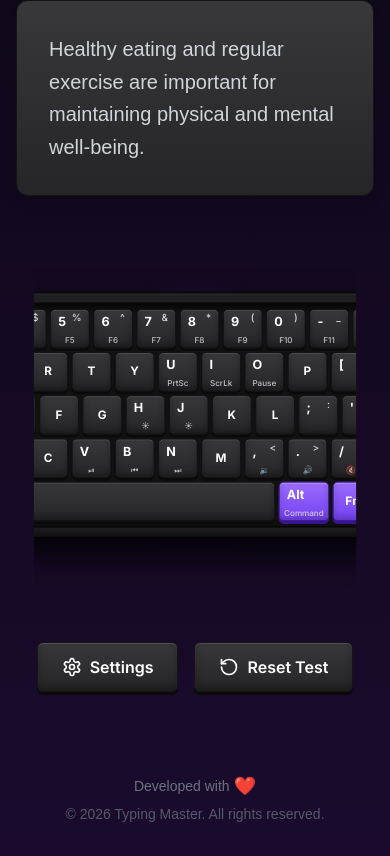
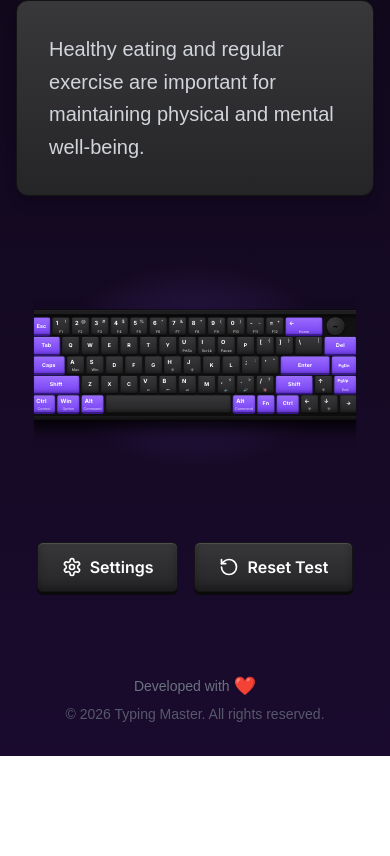
Before and after one commit to codewithdhruba01/TypeMaster, a React (Vite) app: page / in a window 390 px wide. Shown: the part 922-1778 px from the top of the page. After the commit the page ends 1678 px from the top, so only its background shows below. Built offline with nearby package versions, Linux system fonts and the light colour scheme; a web font is replaced by a local one.

Commit message:
fix mobile responsive

```diff
--- a/src/components/Keyboard.css
+++ b/src/components/Keyboard.css
@@ -136,3 +136,47 @@
   font-size: 20px;
   font-weight: bold;
 }
+
+/* Responsive Scaling for Mobile Devices */
+@media (max-width: 900px) {
+  .keyboard-case {
+    transform: scale(0.85);
+    transform-origin: center center;
+  }
+  .keyboard-wrapper {
+    padding: 40px 10px;
+  }
+}
+
+@media (max-width: 768px) {
+  .keyboard-case {
+    transform: scale(0.7);
+  }
+  .keyboard-wrapper {
+    padding: 30px 5px;
+  }
+}
+
+@media (max-width: 600px) {
+  .keyboard-case {
+    transform: scale(0.55);
+  }
+  .keyboard-wrapper {
+    padding: 20px 0;
+  }
+}
+
+@media (max-width: 480px) {
+  .keyboard-case {
+    transform: scale(0.45);
+  }
+  .keyboard-wrapper {
+    padding: 10px 0;
+  }
+}
+
+@media (max-width: 380px) {
+  .keyboard-case {
+    transform: scale(0.4);
+  }
+}
```
